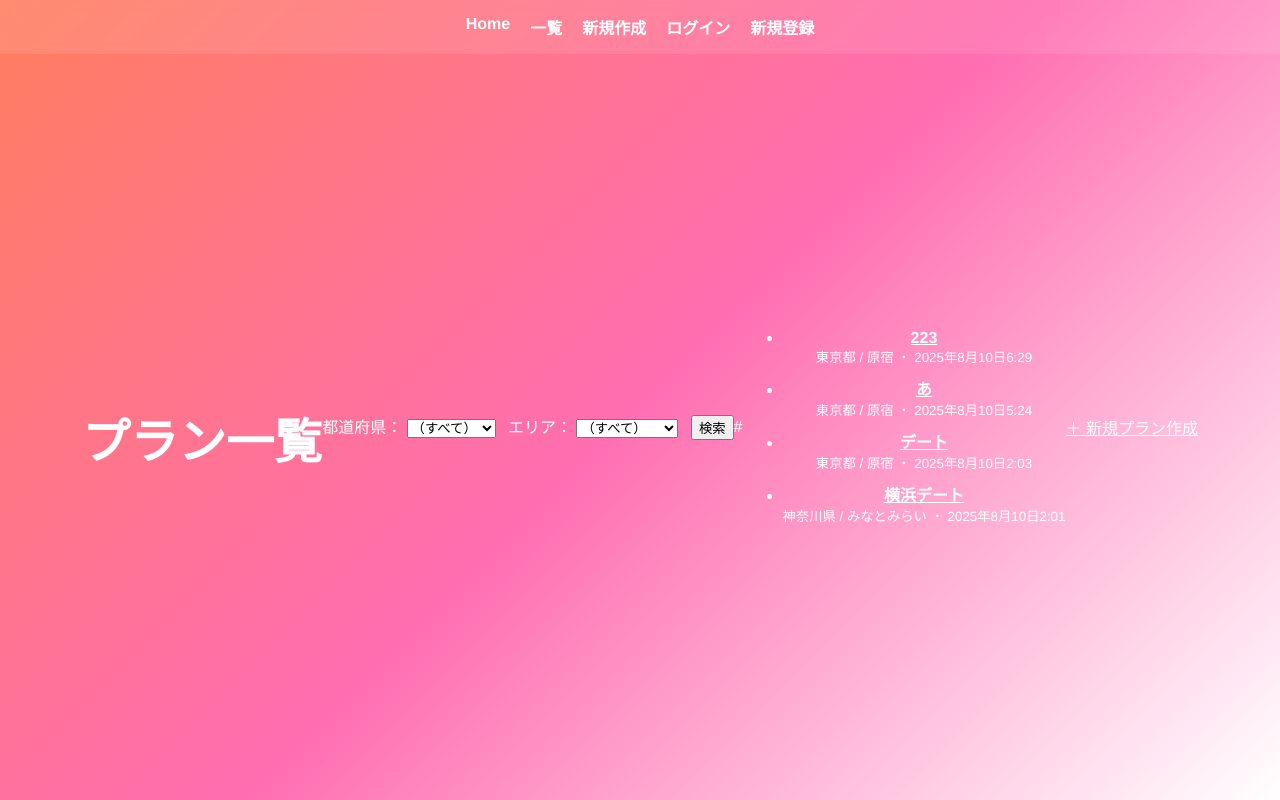
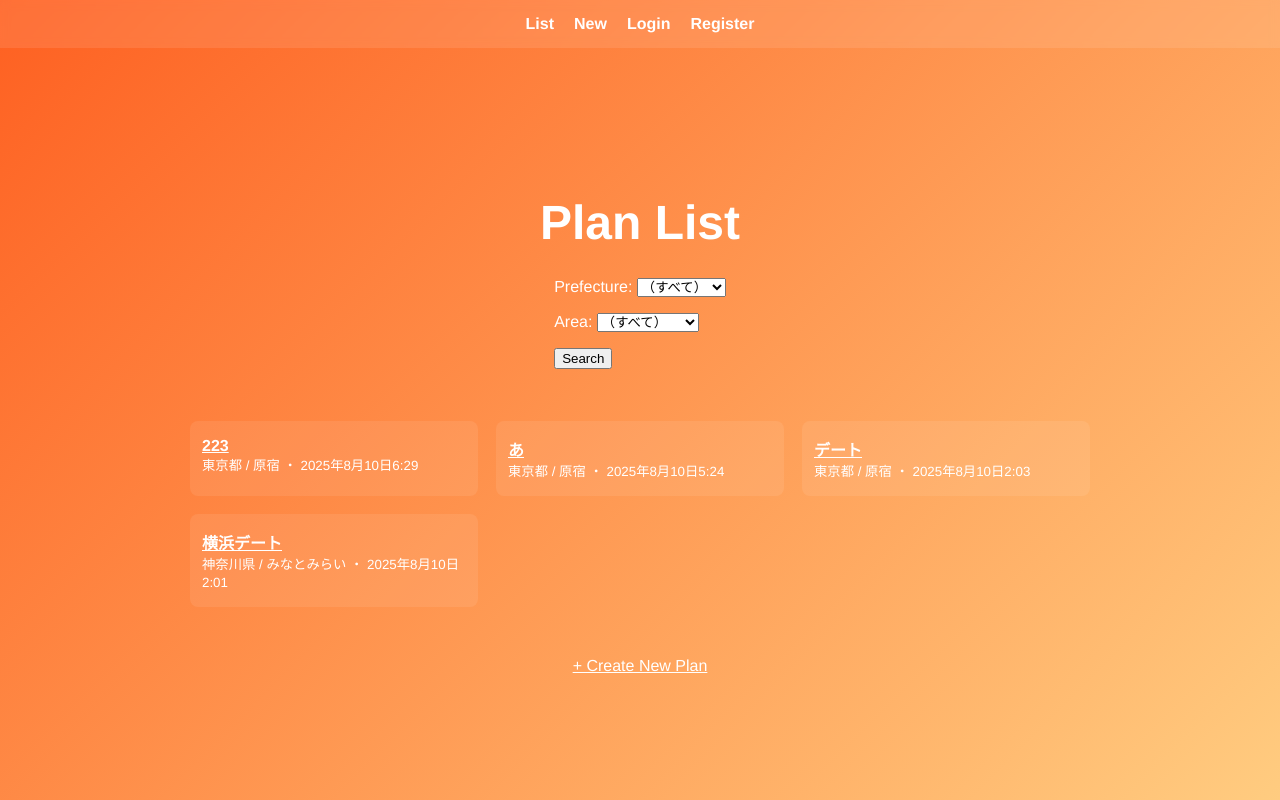
Before and after one commit to kurihara-ryo/koimichi_finish, a Django app: page /plans/ in a window 1280 px wide. Run offline with Django 5.2, Linux system fonts and the light colour scheme; data comes from the database, SQL or seed files in the repository; both versions use the stored data as it was after the commit.

Commit message:
英語化、縦表示、色変更、ホーム画面のかわり一覧画面

```diff
--- a/dateapp/urls.py
+++ b/dateapp/urls.py
@@ -22,7 +22,7 @@ from plans import views as pv
 
 urlpatterns = [
     path('admin/', admin.site.urls),
-    path("", pv.home, name="home"),
+    path("", pv.plan_list, name="home"),
 
     # 認証
     path(
--- a/static/css/style.css
+++ b/static/css/style.css
@@ -1,3 +1,81 @@
+/* 新規登録画面の縦並び・中央寄せ */
+.register-vertical {
+    display: flex;
+    flex-direction: column;
+    align-items: center;
+    gap: 18px;
+    width: 100%;
+}
+.register-form-vertical {
+    display: flex;
+    flex-direction: column;
+    align-items: flex-start;
+    gap: 12px;
+    min-width: 220px;
+    max-width: 350px;
+}
+/* ログイン画面の縦並び・中央寄せ */
+.login-vertical {
+    display: flex;
+    flex-direction: column;
+    align-items: center;
+    gap: 18px;
+    width: 100%;
+}
+.login-form-vertical {
+    display: flex;
+    flex-direction: column;
+    align-items: flex-start;
+    gap: 12px;
+    min-width: 220px;
+    max-width: 350px;
+}
+/* プラン一覧を横3列のグリッド表示に */
+.plan-list-grid {
+    display: grid;
+    grid-template-columns: repeat(3, 1fr);
+    gap: 18px;
+    padding: 0;
+    list-style: none;
+    width: 100%;
+    max-width: 900px;
+    margin: 0 auto;
+}
+.plan-list-grid li {
+    background: rgba(255,255,255,0.08);
+    border-radius: 8px;
+    padding: 16px 12px;
+    text-align: left;
+    color: white;
+    min-width: 0;
+    word-break: break-word;
+}
+/* プラン一覧ページ全体を縦並び・中央寄せ */
+.plan-list-vertical {
+    display: flex;
+    flex-direction: column;
+    align-items: center;
+    gap: 18px;
+    width: 100%;
+}
+.plan-search-form {
+    display: flex;
+    flex-direction: column;
+    align-items: flex-start;
+    gap: 8px;
+    margin-bottom: 8px;
+}
+/* Homeタブだけ下げる */
+.tab-home {
+    margin-top: 3px;
+}
+/* ホーム画面の縦並び用 */
+.home-vertical {
+    display: flex;
+    flex-direction: column;
+    align-items: center;
+    gap: 18px;
+}
 /* ログアウトメッセージ用 */
 .logout-message {
     color: #ffb347;
@@ -12,7 +90,7 @@
 body {
     margin: 0;
     font-family: "Helvetica Neue", Arial, sans-serif;
-    background: linear-gradient(135deg, #ff7e5f, #ff6eb1, #ffffff);
+    background: linear-gradient(135deg, #fe6021 0%, #ffcc80 100%);
     color: white;
     min-height: 100vh;
     display: flex;
--- a/templates/base.html
+++ b/templates/base.html
@@ -4,28 +4,22 @@
   {% load static %}
   <meta charset="utf-8" />
   <meta name="viewport" content="width=device-width, initial-scale=1" />
-  <title>{% block title %}デートプランSNS{% endblock %}</title>
+  <title>{% block title %}Date Plan SNS{% endblock %}</title>
   <link rel="stylesheet" href="{% static 'css/style.css' %}">
 </head>
 <body>
   <header>
-    <a href="{% url 'home' %}">Home</a>
-    <a href="{% url 'plan_list' %}">一覧</a>
-    <a href="{% url 'plan_new' %}">新規作成</a>
+  <a href="{% url 'plan_list' %}">List</a>
+  <a href="{% url 'plan_new' %}">New</a>
     {% if request.user.is_authenticated %}
-      <span>ようこそ、{{ request.user.username }} さん</span>
-      <a href="{% url 'logout' %}">ログアウト</a>
+  <span>Welcome, {{ request.user.username }}</span>
+  <a href="{% url 'logout' %}">Logout</a>
     {% else %}
-      <a href="{% url 'login' %}">ログイン</a>
-      <a href="{% url 'register' %}">新規登録</a>
+  <a href="{% url 'login' %}">Login</a>
+  <a href="{% url 'register' %}">Register</a>
     {% endif %}
   </header>
 
-  {% if messages %}
-    {% for m in messages %}
-      <div>{{ m }}</div>
-    {% endfor %}
-  {% endif %}
 
   <!-- ここを追加：CSSの .main-container を効かせる共通ラッパ -->
   <main class="main-container">
--- a/templates/plans/plan_list.html
+++ b/templates/plans/plan_list.html
@@ -1,10 +1,10 @@
 {% extends "base.html" %}
-{% block title %}プラン一覧{% endblock %}
+{% block title %}Plan List{% endblock %}
 {% block content %}
-<h1>プラン一覧</h1>
-
-<form method="get" style="margin: 12px 0;">
-  <label>都道府県：
+<div class="plan-list-vertical">
+  <h1>Plan List</h1>
+  <form method="get" class="plan-search-form">
+  <label>Prefecture:
       <select name="pref">
         <option value="">（すべて）</option>
         {% for val, label in PREF_CHOICES %}
@@ -12,8 +12,7 @@
         {% endfor %}
       </select>
     </label>
-
-  <label style="margin-left:8px;">エリア：
+  <label style="margin-top:8px;">Area:
       <select name="sub_area">
         <option value="">（すべて）</option>
         {% for val, label in SUBAREA_CHOICES %}
@@ -21,28 +20,29 @@
         {% endfor %}
       </select>
     </label>
-
-  <button type="submit" style="margin-left:8px;">検索</button>
+    <div style="margin-top:8px;">
+  <button type="submit">Search</button>
       {% if pref or sub_area %}
-    <a href="/plans/" style="margin-left:8px;">クリア</a>
+  <a href="/plans/" style="margin-left:8px;">Clear</a>
       {% endif %}
+    </div>
   </form>
-#
+  <div style="margin: 16px 0; width: 100%;">
     {% if plans %}
-  <ul>
+      <ul class="plan-list-grid">
         {% for p in plans %}
-      <li style="margin:10px 0;">
+          <li>
             <a href="/plans/{{ p.id }}/"><strong>{{ p.title }}</strong></a><br>
             <small>{{ p.pref }} / {{ p.sub_area }} ・ {{ p.created_at }}</small>
           </li>
         {% endfor %}
       </ul>
     {% else %}
-  <p>該当するプランがありません。</p>
+  <p>No plans found.</p>
     {% endif %}
-
-<p style="margin-top:16px;">
-  <a href="/plans/new/">＋ 新規プラン作成</a>
-</p>
-
+  </div>
+  <div style="margin-top:16px;">
+  <a href="/plans/new/">+ Create New Plan</a>
+  </div>
+</div>
 {% endblock %}
```
Also changed, not shown: templates/accounts/login.html (+6 -4 lines), templates/accounts/register.html (+6 -4 lines), templates/home.html (+10 -7 lines), db.sqlite3. Lines whose indentation alone changed are shown as unchanged.
